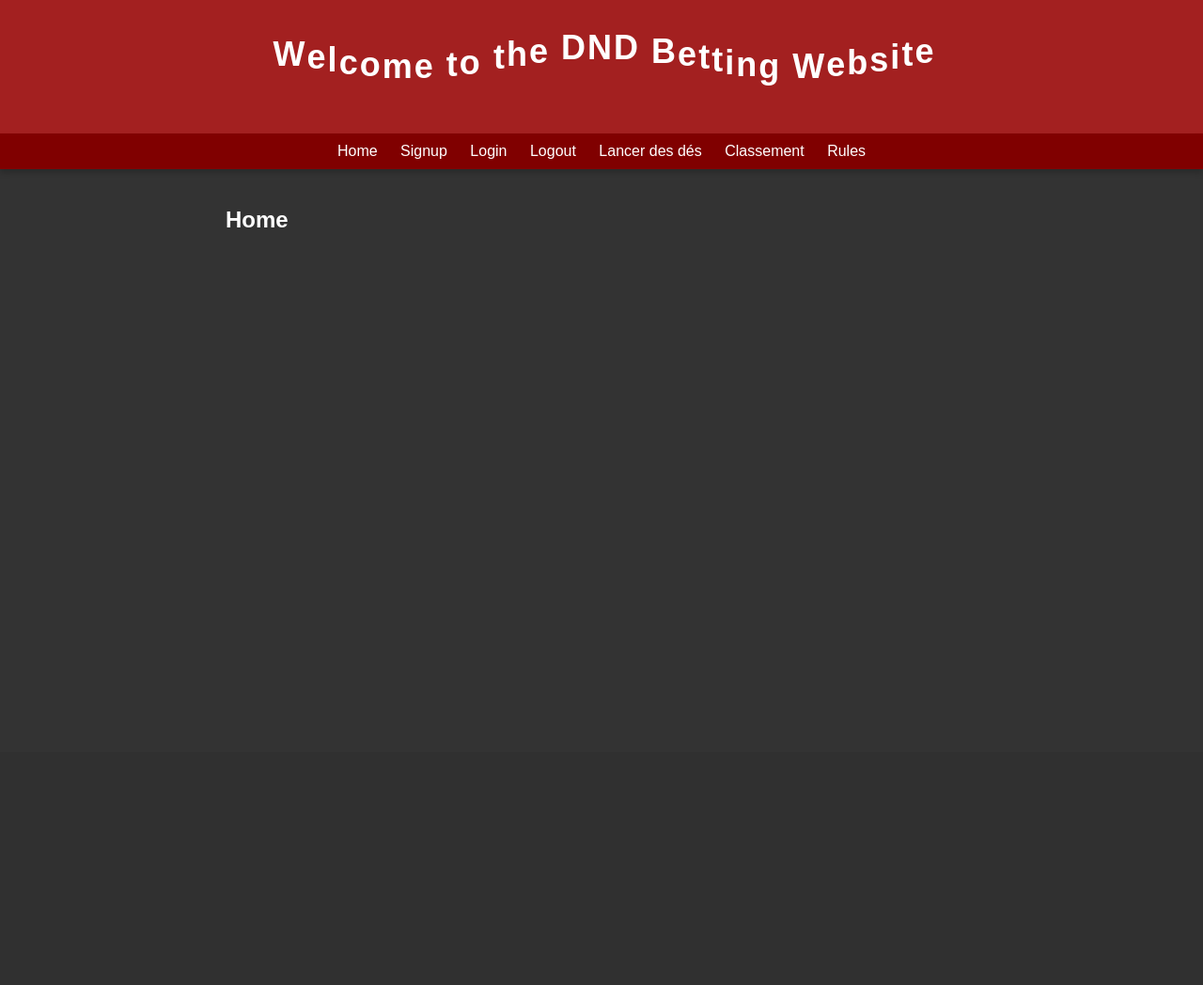
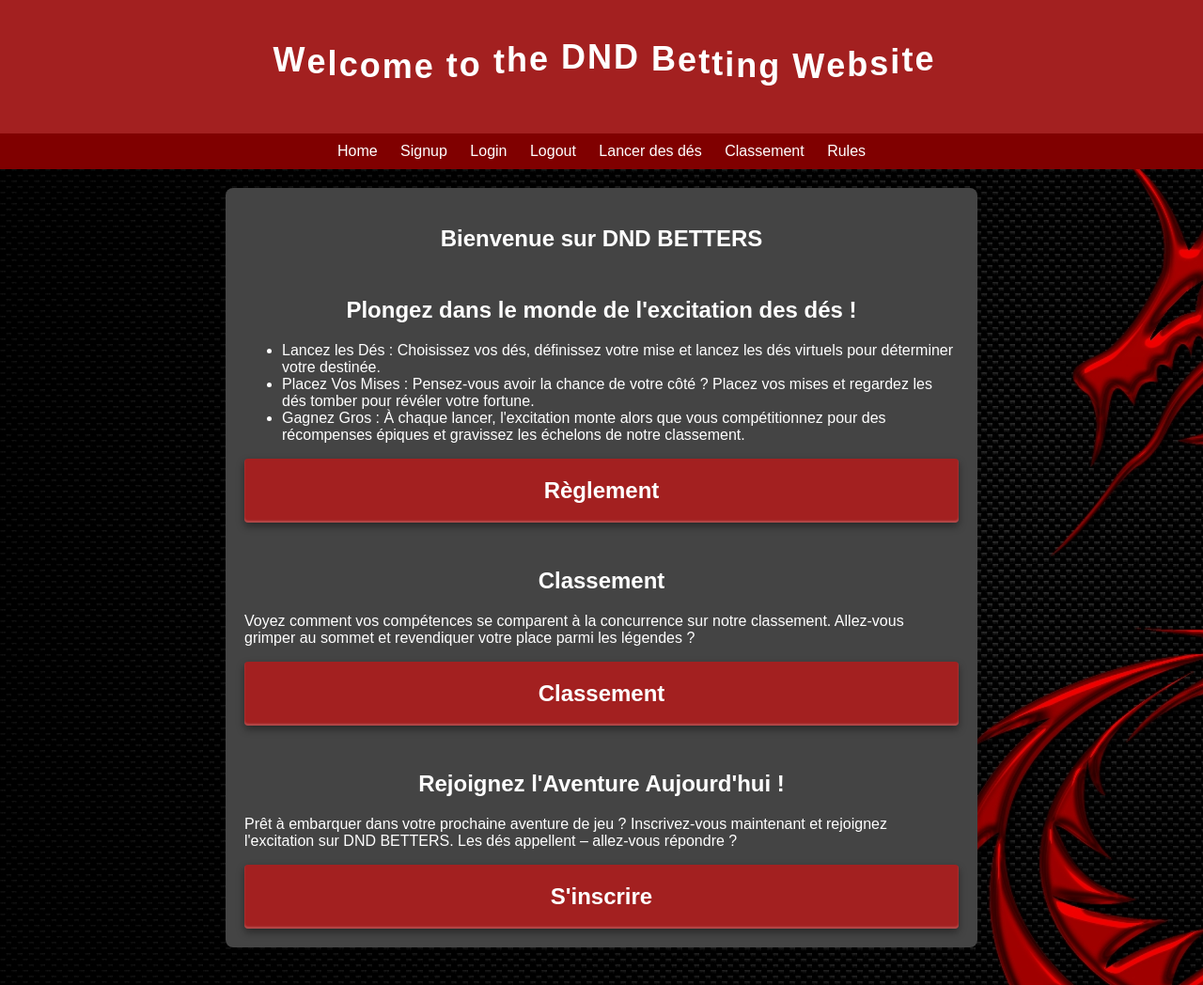
Before and after one commit to Wyvelk/djangoEval, a Django app: page /home in a window 1280 px wide. Shown: the whole page at 94% size. Before the commit the page ends 242 px from the top, so only its background shows below. Run offline with Django 5.2, Linux system fonts and the light colour scheme; the visitor is signed in with stand-in values (Sample User, id 1).

Commit message:
super style

```diff
--- a/dnd/templates/home.html
+++ b/dnd/templates/home.html
@@ -6,6 +6,48 @@ Home
 {% endblock %}
 
 {% block content %}
-<h2>Home</h2>
-<!-- Your home page content here -->
+<div class="card">
+    <div>
+        <h2>Bienvenue sur DND BETTERS</h2>
+    </div>
+
+    <div>
+        <p>
+        <h2>Plongez dans le monde de l'excitation des dés !</h2>
+        <ul>
+            <li>Lancez les Dés : Choisissez vos dés, définissez votre mise et lancez les dés virtuels pour déterminer
+                votre
+                destinée.</li>
+            <li>Placez Vos Mises : Pensez-vous avoir la chance de votre côté ? Placez vos mises et regardez les dés
+                tomber
+                pour révéler votre fortune.</li>
+            <li>Gagnez Gros : À chaque lancer, l'excitation monte alors que vous compétitionnez pour des récompenses
+                épiques
+                et
+                gravissez les échelons de notre classement.</li>
+        </ul>
+        </p>
+        <a href="#" class="btn">Règlement</a>
+    </div>
+
+    <div>
+        <h2>Classement</h2>
+        <p>Voyez comment vos compétences se comparent à la concurrence sur notre classement. Allez-vous grimper au
+            sommet et
+            revendiquer votre place parmi les légendes ?</p>
+        <a href="#" class="btn">Classement</a>
+    </div>
+
+
+    <div>
+        <h2>Rejoignez l'Aventure Aujourd'hui !</h2>
+        <p>Prêt à embarquer dans votre prochaine aventure de jeu ? Inscrivez-vous maintenant et rejoignez l'excitation
+            sur DND BETTERS. Les dés appellent – allez-vous répondre ?</p>
+
+        <a href="#" class="btn">S'inscrire</a>
+    </div>
+
+
+</div>
+
 {% endblock %}
--- a/static/styles.css
+++ b/static/styles.css
@@ -1,6 +1,6 @@
 body {
   font-family: Arial, sans-serif;
-  background-color: #333;
+  background-image: url("img/497449.jpg");
   color: #fff;
   margin: 0;
   padding: 0;
@@ -26,7 +26,7 @@ header {
     transform: translateY(0px);
   }
   50% {
-    transform: translateY(-20px);
+    transform: translateY(-10px);
   }
 }
 
@@ -124,7 +124,8 @@ form select {
 }
 
 .submit-btn,
-#roll-dice-button {
+#roll-dice-button,
+.btn {
   background-color: #a32020;
   color: #fff;
   border: none;
@@ -140,14 +141,19 @@ form select {
 }
 
 .submit-btn:hover,
-#roll-dice-button:hover {
+#roll-dice-button:hover,
+.btn:hover {
   background-color: #cc3333;
   transition: 0.3s;
   box-shadow: 0 6px 10px rgba(0, 0, 0, 0.6),
     inset 0 -2px 4px rgba(255, 255, 255, 0.3);
 }
 
-.card {
+.center {
+  text-align: center;
+}
+
+.card h2 {
   text-align: center;
 }
 
@@ -159,3 +165,19 @@ form select {
 .card td {
   width: 33%;
 }
+
+.card a {
+  display: inline-block;
+  text-align: center;
+  padding-left: 0;
+  padding-right: 0;
+  text-decoration: none;
+}
+
+.card > div {
+  margin-bottom: 3rem;
+}
+
+.card > div:last-of-type {
+  margin-bottom: 0;
+}
```
Also changed, not shown: dnd/templates/dice.html (+7 -5 lines), static/img/497449.jpg (added).
